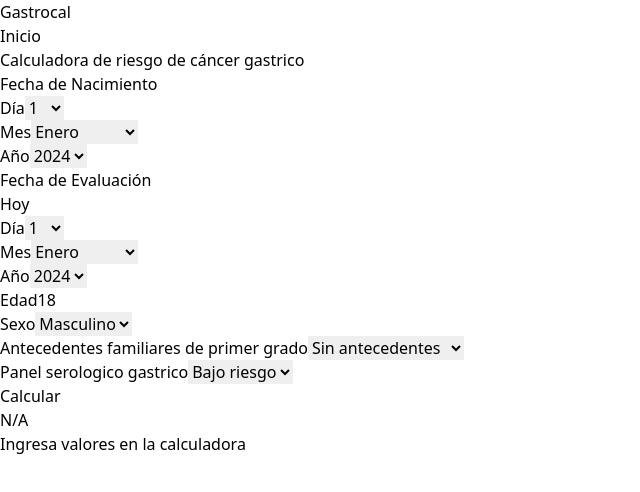
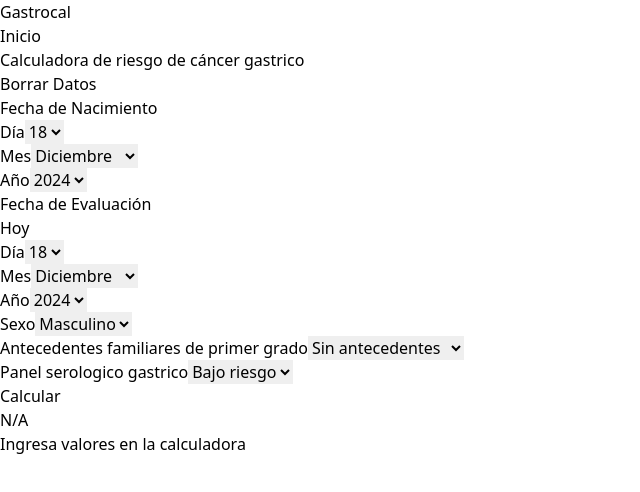
Before and after one commit to airiquelme/gastrocal, a React (Vite) app: page /calculator in a window 1280 px wide. Shown: the top 492 px of the page, without its empty margins (0-640 px from the left). Built offline with nearby package versions, Linux system fonts and the light colour scheme.

Commit message:
feat: Añadir fechas

```diff
--- /dev/null
+++ b/src/components/TrashButton.jsx
@@ -0,0 +1,12 @@
+function TrashButton({children, action, disabled}){
+    const background_color = disabled ? "bg-slate-400" : "bg-gray-500 hover:bg-gray-400 active:bg-gray-600"
+    const text_color = disabled ? "text-slate-300" : "text-white"
+
+    return(
+        <button onClick={action} disabled={disabled} className={`px-8 py-2 rounded-lg ${text_color} ${background_color}`}>
+            {children}
+        </button>
+    )
+}
+
+export default TrashButton;
--- a/src/routes/Calculator.jsx
+++ b/src/routes/Calculator.jsx
@@ -1,6 +1,7 @@
 import { useState, useEffect, useRef } from "react";
 import { useIsVisible } from "../hooks/useIsVisible";
 import PrimaryButton from "../components/PrimaryButton"
+import TrashButton from "../components/TrashButton";
 import InputText from "../components/InputText";
 import SelectDropdown from "../components/SelectDropdown";
 // import BoolButton from "../components/BoolButton";
@@ -9,13 +10,14 @@
 
 function Calculator(){
 
-    const [edad, setEdad] = useState(18)
-    const [dia_i, setDia_i] = useState(0)
-    const [mes_i, setMes_i] = useState(0)
-    const [ano_i, setAno_i] = useState(0)
-    const [dia_f, setDia_f] = useState(0)
-    const [mes_f, setMes_f] = useState(0)
-    const [ano_f, setAno_f] = useState(0)
+    const hoy = new Date()
+
+    const [dia_i, setDia_i] = useState(hoy.getDate())
+    const [mes_i, setMes_i] = useState(hoy.getMonth()+1)
+    const [ano_i, setAno_i] = useState(hoy.getFullYear())
+    const [dia_f, setDia_f] = useState(hoy.getDate())
+    const [mes_f, setMes_f] = useState(hoy.getMonth()+1)
+    const [ano_f, setAno_f] = useState(hoy.getFullYear())
     const [sexo, setSexo] = useState(0)
     const [antecedentes, setAntecedentes] = useState(0)
     const [panelSerologico, setPanelSerologico] = useState(0)
@@ -25,6 +27,7 @@
     const [mostrarResultadoPorcentaje, setMostrarResultadoPorcentaje] = useState("N/A")
     const [mostrarResultadoTexto, setMostrarResultadoTexto] = useState("Ingresa valores en la calculadora")
 
+    const form_calcuadora = useRef();
     const card_resultados = useRef();
     let resultados_en_pantalla = useIsVisible(card_resultados);
 
@@ -38,7 +41,6 @@
             mes_f,
             ano_i,
             ano_f,
-            edad,
             sexo,
             antecedentes,
             panel_serologico: panelSerologico
@@ -62,6 +64,23 @@
         }
     }
 
+    const handleReset = (e) => {
+        e.preventDefault();
+        setDia_i(hoy.getDate())
+        setMes_i(hoy.getMonth()+1)
+        setAno_i(hoy.getFullYear())
+        setDia_f(hoy.getDate())
+        setMes_f(hoy.getMonth()+1)
+        setAno_f(hoy.getFullYear())
+        setSexo(0)
+        setAntecedentes(0)
+        setPanelSerologico(0)
+        setResultado(null)
+
+        setMostrarResultadoPorcentaje("N/A")
+        setMostrarResultadoTexto("Ingresa valores en la calculadora")
+    }
+
     useEffect(() => {
         if(!resultado){
             return;
@@ -77,7 +96,7 @@
         }
     }, [resultado])
 
-    const opciones_edad = [
+    const opciones_sexo = [
         {name: "Masculino", value: 0},
         {name: "Femenino", value: 1}
     ]
@@ -102,7 +121,7 @@
         {name: "Diciembre", value: 12}
     ]
 
-    const ano = 2024
+    const ano = hoy.getFullYear()
     const opciones_ano = [];
     for (let i = 0; i < 120; i++) {
         opciones_ano.push({name: String(ano-i), value: ano-i});
@@ -120,10 +139,13 @@
 
     return(
         <main className="bg-slate-100 w-screen min-h-[calc(100vh-64px)] p-10">
-            <h2 className="text-2xl font-bold text-center">Calculadora de riesgo de cáncer gastrico</h2>
+            <div className="grid gap-2 md:gap-3 sm:w-11/12 md:columns-32 m-auto sm:max-w-6xl md:grid-cols-2">
+                <h2 className="text-2xl font-bold">Calculadora de riesgo de cáncer gastrico</h2>
+                <TrashButton action={handleReset}>Borrar Datos</TrashButton>
+            </div>
             <div className="grid gap-2 md:gap-3 sm:w-11/12 md:columns-32 m-auto sm:max-w-6xl">
                 <div className="mt-5 p-5 bg-white rounded-md shadow">
-                    <form action="" onSubmit={handleSubmit} className="w-full grid gap-4">
+                    <form action="" onSubmit={handleSubmit} className="w-full grid gap-4" ref={form_calcuadora}>
                     <p>Fecha de Nacimiento</p>
                         <div className="grid md:grid-flow-col md:grid-cols-3 gap-4">
                             <SelectDropdown name="dia_i" title="Día" value={dia_i} setValue={setDia_i} options={opciones_dia}/>
@@ -140,8 +162,7 @@
                             <SelectDropdown name="ano_f" title="Año" value={ano_f} setValue={setAno_f} options={opciones_ano}/>
                         </div>
                         <div className="grid md:grid-flow-col md:grid-cols-2 gap-4">
-                            <InputText name="edad" title="Edad" type="number" value={edad} setValue={setEdad}/>
-                            <SelectDropdown name="sexo" title="Sexo" value={sexo} setValue={setSexo} options={opciones_edad}/>
+                            <SelectDropdown name="sexo" title="Sexo" value={sexo} setValue={setSexo} options={opciones_sexo}/>
                         </div>
                         <div className="grid md:grid-flow-col md:grid-cols-2 gap-4">
                             <SelectDropdown name="antecedentes" title="Antecedentes familiares de primer grado" value={antecedentes} setValue={setAntecedentes} options={opciones_antecedentes}/>
--- a/src/utils/calculadora_cancer_gastrico.js
+++ b/src/utils/calculadora_cancer_gastrico.js
@@ -1,9 +1,17 @@
 export const calcular_probabilidad_cancer_gastrico = (variables) => {
-    const {edad, sexo, antecedentes, panel_serologico} = variables;
+    const {dia_i, dia_f, mes_i, mes_f, ano_i, ano_f, sexo, antecedentes, panel_serologico} = variables;
 
-    if(edad < 18 || edad > 80){
-        throw new Error("Edad debe ser entre 18 y 80 años")
-    }
+    const date_i = new Date()
+    date_i.setDate(dia_i)
+    date_i.setMonth(mes_i-1)
+    date_i.setFullYear(ano_i)
+    const date_f = new Date()
+    date_f.setDate(dia_f)
+    date_f.setMonth(mes_f-1)
+    date_f.setFullYear(ano_f)
+    const edad = new Date(date_f-date_i).getFullYear()-1970
+
+    console.log(edad)
 
     const peso_edad = 0.01 * edad;
     const peso_sexo = -0.04 * sexo;
```
